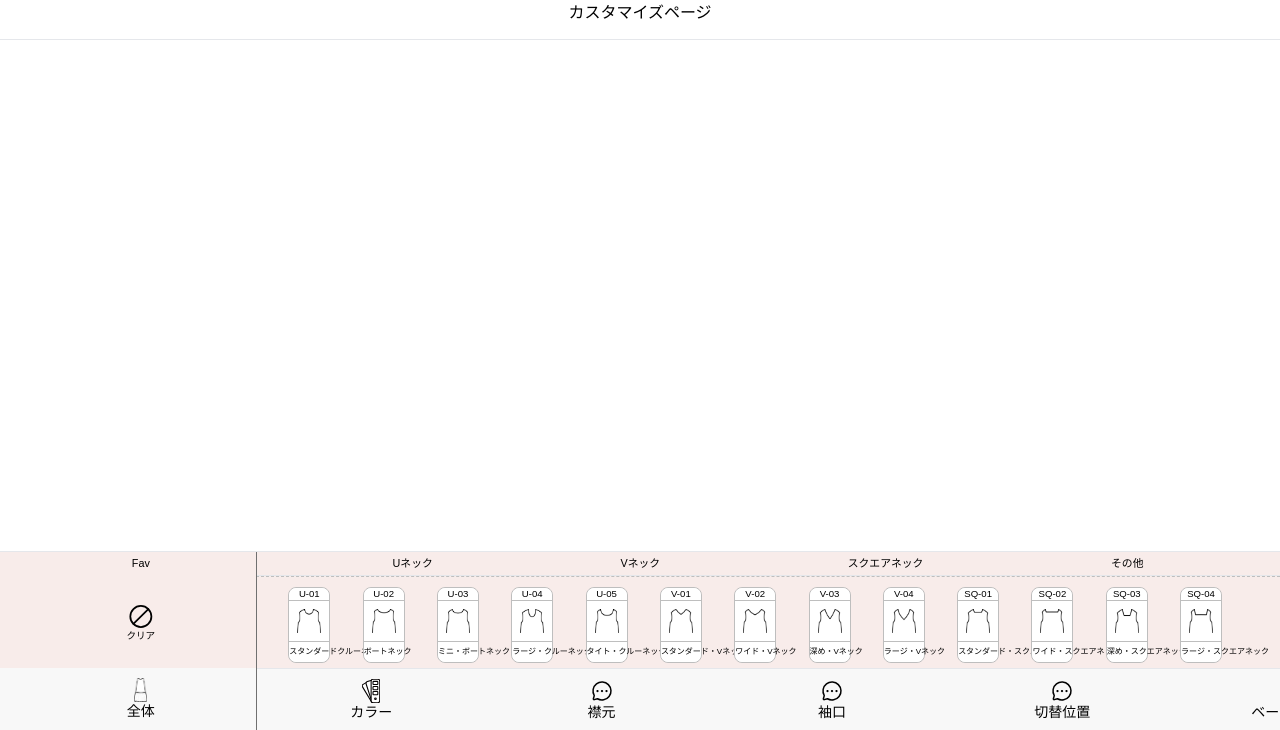
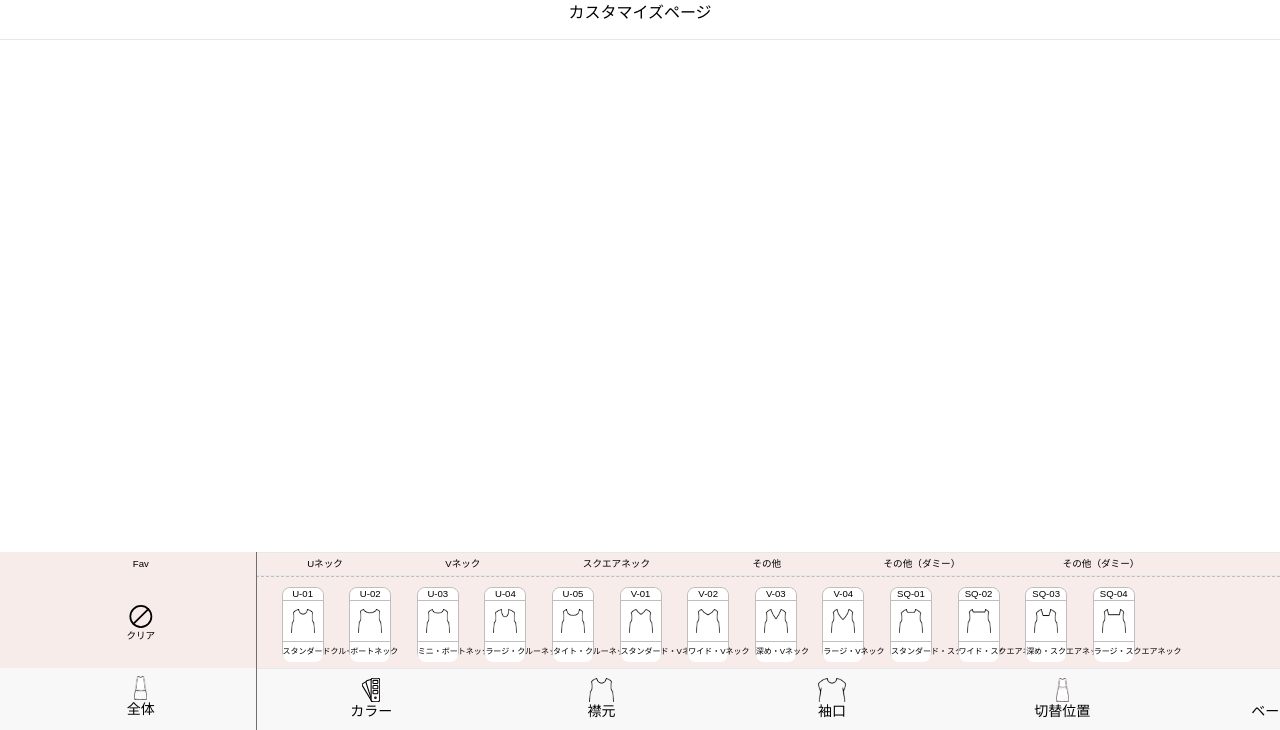
Before and after one commit to nagisa-rec/test, a plain HTML site: page index.html in a window 1280 px wide. Shown: the part 70-800 px from the top of the page. Drawn offline with nearby package versions, Linux system fonts and the light colour scheme.

Commit message:
Add files via upload

```diff
--- a/index.html
+++ b/index.html
@@ -59,18 +59,18 @@
 
       <ul class="footer_1_list">
         <li class="footer_1_item"><img src="img/footer_1_swatch.svg" alt="favorite"><p>カラー</p></li>
-        <li class="footer_1_item"><img src="img/footer_1_comment.svg" alt="fitting"><p>襟元</p></li>
-        <li class="footer_1_item"><img src="img/footer_1_comment.svg" alt="myclothes"><p>袖口</p></li>
-        <li class="footer_1_item"><img src="img/footer_1_comment.svg" alt="account"><p>切替位置</p></li>
-        <li class="footer_1_item"><img src="img/footer_1_comment.svg" alt="account"><p>ベースサイズ</p></li>
-        <li class="footer_1_item"><img src="img/footer_1_comment.svg" alt="account"><p>アバター身長</p></li>
-        <li class="footer_1_item"><img src="img/footer_1_comment.svg" alt="account"><p>寸法調整</p></li>
+        <li class="footer_1_item"><img src="img/clothes/footer_eri.png" alt="fitting"><p>襟元</p></li>
+        <li class="footer_1_item"><img src="img/clothes/footer_sode.png" alt="myclothes"><p>袖口</p></li>
+        <li class="footer_1_item"><img src="img/clothes/footer_kirikae.png" alt="account"><p>切替位置</p></li>
+        <li class="footer_1_item"><img src="img/fotter_1_size.svg" alt="account"><p>ベースサイズ</p></li>
+        <li class="footer_1_item"><img src="img/footer_1_avotor.svg" alt="account"><p>アバター身長</p></li>
+        <li class="footer_1_item"><img src="img/footer_1_measure.jpeg" alt="account"><p>寸法調整</p></li>
         <li class="footer_1_item"><img src="img/footer_1_comment.svg" alt="account"><p>フリーコメント</p></li>
-        <li class="footer_1_item"><img src="img/footer_1_comment.svg" alt="account"><p>一時保存</p></li>
-        <li class="footer_1_item"><img src="img/footer_1_comment.svg" alt="account"><p>あるある診断へ</p></li>
+        <li class="footer_1_item"><img src="img/footer_1_save.svg" alt="account"><p>一時保存</p></li>
+        <li class="footer_1_item"><img src="img/fotter_1_shindan.svg" alt="account"><p>あるある診断へ</p></li>
       </ul>
 
-      <ul class="footer_1_list fixed_1">
+      <ul class="footer_1_fixed">
         <li class="footer_1_item"><img src="img/clothes/K-1.png" alt="home"><p>全体</p></li>
       </ul>
 
@@ -188,7 +188,7 @@
 
       </ul>
 
-      <ul class="footer_2_list fixed_2">
+      <ul class="footer_2_fixed">
         <li class="footer_2_item"><img src="img/footer_2_none.svg" alt="home"><p>クリア</p></li>
       </ul>
 
@@ -203,9 +203,11 @@
         <li class="footer_3_item"><p>Vネック</p></li>
         <li class="footer_3_item"><p>スクエアネック</p></li>
         <li class="footer_3_item"><p>その他</p></li>
+        <li class="footer_3_item"><p>その他（ダミー）</p></li>
+        <li class="footer_3_item"><p>その他（ダミー）</p></li>
       </ul>
 
-      <ul class="footer_3_list fixed_3">
+      <ul class="footer_3_fixed">
         <li class="footer_3_item"><p>Fav</p></li>
       </ul>
 
--- a/style.css
+++ b/style.css
@@ -42,21 +42,30 @@ max-width: 100%;
   position: fixed;
   bottom: 0;
   height: 62px;
+
+  width: 100%;
+
   box-sizing: border-box;
   padding-left: 20vw;
+
   background-color: rgb(248,248,248);
   border-top: solid 1px rgb(229,231,235);
   text-align: center;
-  width: 100%;
+
 }
 
 .footer_1_list{
   display: flex;
-  justify-content: space-evenly;
+  align-items: center;
+
+  height: 42px;
+  padding: 8px 0 12px 0;
+
+  overflow-x: scroll;
+  white-space: nowrap;
+
   font-size: 0.875rem;
-  padding: 10px 0;
-  overflow-x: scroll;
-	white-space: nowrap;
+
 }
 
 
@@ -75,16 +84,20 @@ max-width: 100%;
 }
 
 
-.fixed_1{
+.footer_1_fixed{
   position: fixed;
   left: 0;
   bottom: 0px;
   z-index: 999;
+
   height: 42px;
   width: 18vw;
-  padding-left: 2vw;
+  padding: 8px 0 12px 2vw;
+
   border-right: 1px solid #707070;
   background-color: #F8F8F8;
+  font-size: 0.875rem;
+
 }
 
 
@@ -94,22 +107,30 @@ max-width: 100%;
   position: fixed;
   bottom: 62px;
   height: 93px;
+
+  width: 100%;
+
+
   box-sizing: border-box;
   padding-left: 20vw;
+  border-top: solid 1px rgb(229,231,235);
+
   background-color: #F8ECEA;
-  border-top: solid 1px rgb(229,231,235);
   text-align: center;
-  width: 100%
+
 }
 
 .footer_2_list{
   display: flex;
-  justify-content: space-evenly;
-  font-size: 0.6rem;
-  padding: 10px 2vw;
+
   overflow-x: scroll;
 	white-space: nowrap;
+
+  height: 73px;
+  padding: 10px 2vw;
+
   border-top: dashed 1px #BEBEBE;
+  font-size: 0.6rem;
 }
 
 
@@ -177,16 +198,24 @@ max-width: 100%;
 }
 
 
-.fixed_2{
+.footer_2_fixed{
   position: fixed;
   left: 0;
   bottom: 62px;
   z-index: 999;
+
+  display: flex;
+  justify-content: center;
+  align-items: center;
+
   height: 73px;
   width: 18vw;
   padding: 10px 0 10px 2vw;
+
   border-right: 1px solid #707070;
+  border-top: dashed 1px #BEBEBE;
   background-color: #F8ECEA;
+  font-size: 0.6rem;
 }
 
 
@@ -197,37 +226,60 @@ max-width: 100%;
 .footer_3{
   position: fixed;
   bottom: 155px;
-  height: auto;
+  height: 23px;
+
+  display: flex;
+
+  width: 100%;
+
   box-sizing: border-box;
   padding-left: 20vw;
+  border-top: solid 1px rgb(229,231,235);
+
   background-color: #F8ECEA;
-  border-top: solid 1px rgb(229,231,235);
   text-align: center;
-  min-width: 100%
 }
 
 .footer_3_list{
   display: flex;
-  justify-content: space-evenly;
-  font-size: 0.675rem;
-  padding: 6px 0;
+
   overflow-x: scroll;
 	white-space: nowrap;
+
+
+
+  font-size: 0.675rem;
+
 }
 
 .footer_3_list p {
   padding: 0 4vw;
 }
 
+.footer_3_item{
+  display: flex;
+  justify-content: center;
+  align-items: center;
+  font-size: 0.6rem;
+}
 
-.fixed_3{
+
+
+.footer_3_fixed{
   position: fixed;
   left: 0;
   bottom: 155px;
   z-index: 997;
-  height: auto;
+
+  height: 23px;
   width: 18vw;
-  padding-left: 2vw;
+  padding: 0px 0 0px 2vw;
+
   border-right: 1px solid #707070;
   background-color: #F8ECEA;
+
+  display: flex;
+  justify-content: center;
+  align-items: center;
+  font-size: 0.6rem;
 }
```
Also changed, not shown: img/clothes/footer_eri.png (added), img/clothes/footer_kirikae.png (added), img/clothes/footer_sode.png (added), img/footer_1_avotor.svg (added), img/footer_1_measure.jpeg (added), img/footer_1_save.svg (added), img/fotter_1_shindan.svg (added), img/fotter_1_size.svg (added).
